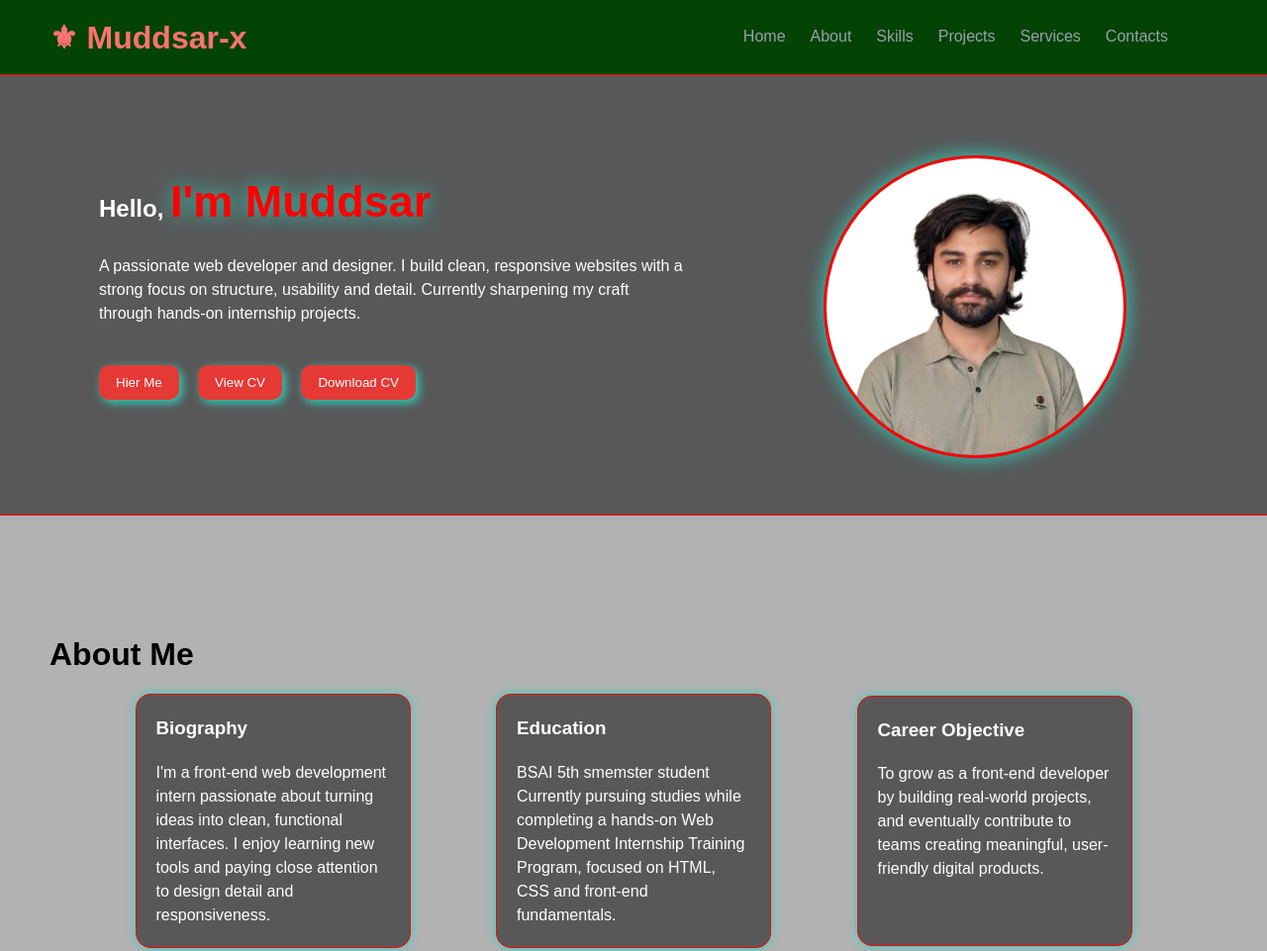
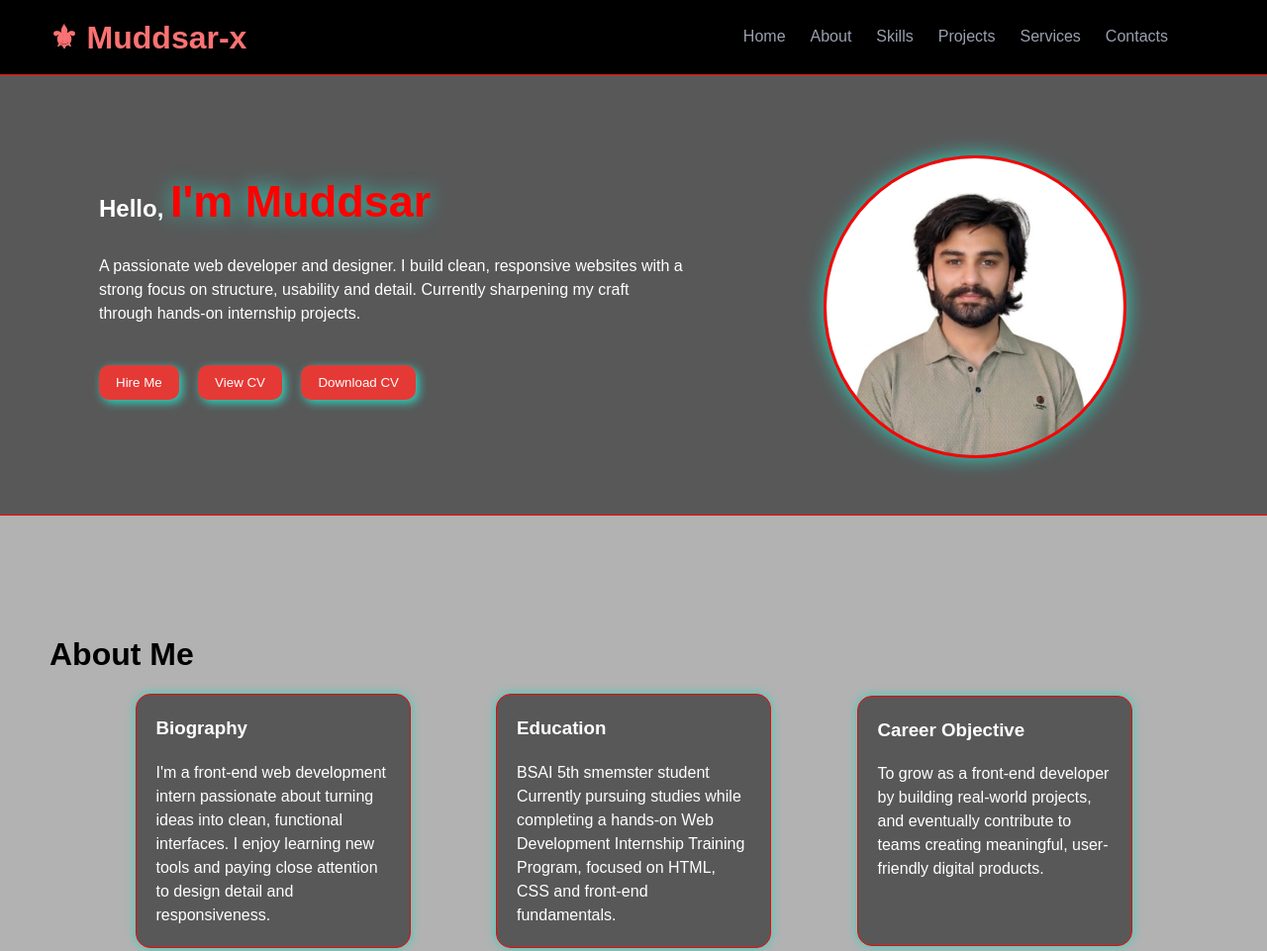
Before and after one commit to Muddsar-x/Portfolio-, a plain HTML site: page index.html in a window 1280 px wide. Shown: the top 961 px of the page at 99% size. Drawn offline with Linux system fonts and the light colour scheme.

Commit message:
Fix Hier Me typo to Hire Me on hero button and change navbar color to black in css

```diff
--- a/index.html
+++ b/index.html
@@ -29,7 +29,7 @@
             <br>
 
 <!-- Hero buttons -->
-            <a href="#mycontact-head"> <button id="contact-button" class="herobtn">Hier Me</button></a>
+            <a href="#mycontact-head"> <button id="contact-button" class="herobtn">Hire Me</button></a>
             <a href="CV.pdf" target="_blank" ><button id="hero-button" class="herobtn">View CV</button></a>
             <a href="CV.pdf" download><button id="hero-button" class="herobtn">Download CV</button></a>
             <br><br><br><br><br>
@@ -199,7 +199,7 @@
 
 <!-- footer -->
 <footer>
-    <div id="copyright">© 2024 Muddsar. All rights reserved.   </div>
+    <div id="copyright">© 2026 Muddsar. All rights reserved.   </div>
     <div id="footerlinks">
         <a href="https://github.com/" id="github" target="_blank"><img src="images/github.webp" alt="GitHub"></a>
         <a href="https://www.linkedin.com/" id="linkedin" target="_blank"><img src="images/linkedin.webp" alt="LinkedIn"></a>
--- a/style.css
+++ b/style.css
@@ -11,7 +11,7 @@ html{
 /* header       */
 #header{
     display: flex;
-    background-color: rgb(3, 67, 3);
+    background-color: black;
     position: fixed;
     top: 0;
     width: 100%;
```
